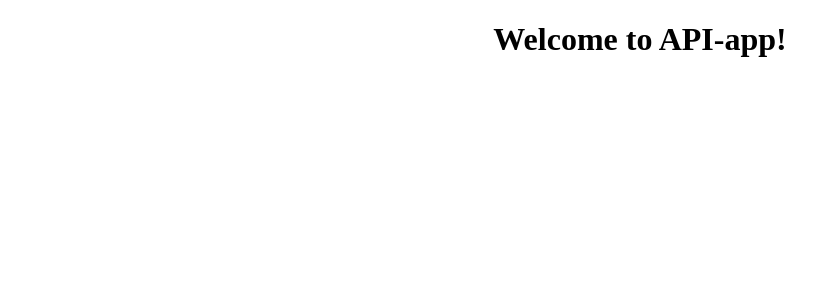
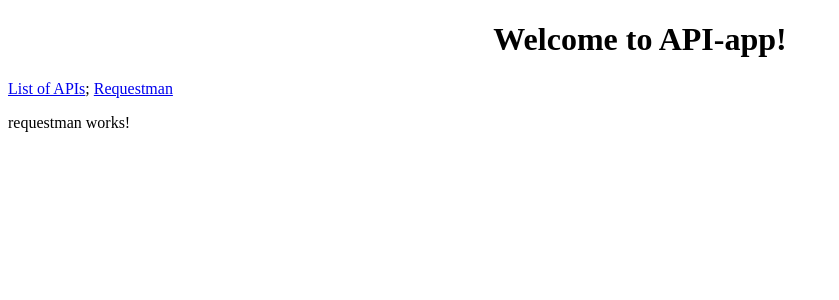
Before and after one commit to Gojeflone/CISC474_Sport_Project, an Angular app in the folder sport-app/: page /requestman in a window 1280 px wide. Before the commit this address led to /. Shown: the top 300 px of the page, without its empty margins (0-839 px from the left). Built offline with nearby package versions, Linux system fonts and the light colour scheme.

Commit message:
Basic new component and route and nav

```diff
--- a/sport-app/src/app/app-routing.module.ts
+++ b/sport-app/src/app/app-routing.module.ts
@@ -1,10 +1,12 @@
 import { NgModule } from '@angular/core';
 import { Routes, RouterModule } from '@angular/router';
 import { ListOfApisComponent } from './components/list-of-apis/list-of-apis.component';
+import { RequestmanComponent } from './components/requestman/requestman.component';
 
 const routes: Routes = [
   {path: '', pathMatch: 'full', redirectTo: 'listOfApis'},
-  {path: 'listOfApis', component: ListOfApisComponent}
+  {path: 'listOfApis', component: ListOfApisComponent},
+  {path: 'requestman', component: RequestmanComponent}
 ];
 
 @NgModule({
--- a/sport-app/src/app/app.component.html
+++ b/sport-app/src/app/app.component.html
@@ -5,4 +5,5 @@
   </h1>
 
 </div>
+<nav><a routerLink="listOfApis">List of APIs</a>; <a routerLink="requestman">Requestman</a></nav>
 <router-outlet></router-outlet>
--- a/sport-app/src/app/app.module.ts
+++ b/sport-app/src/app/app.module.ts
@@ -5,11 +5,13 @@ import { HttpClientModule } from '@angular/common/http';
 import { AppComponent } from './app.component';
 import { ListOfApisComponent } from './components/list-of-apis/list-of-apis.component';
 import { AppRoutingModule } from './app-routing.module';
+import { RequestmanComponent } from './components/requestman/requestman.component';
 
 @NgModule({
   declarations: [
     AppComponent,
-    ListOfApisComponent
+    ListOfApisComponent,
+    RequestmanComponent
   ],
   imports: [
     BrowserModule,
--- /dev/null
+++ b/sport-app/src/app/components/requestman/requestman.component.html
@@ -0,0 +1,3 @@
+<p>
+  requestman works!
+</p>
--- /dev/null
+++ b/sport-app/src/app/components/requestman/requestman.component.ts
@@ -0,0 +1,15 @@
+import { Component, OnInit } from '@angular/core';
+
+@Component({
+  selector: 'app-requestman',
+  templateUrl: './requestman.component.html',
+  styleUrls: ['./requestman.component.css']
+})
+export class RequestmanComponent implements OnInit {
+
+  constructor() { }
+
+  ngOnInit() {
+  }
+
+}
```
Also changed, not shown: sport-app/src/app/components/requestman/requestman.component.css (added), 1 other file (tests, documents, lock files or other folders).
